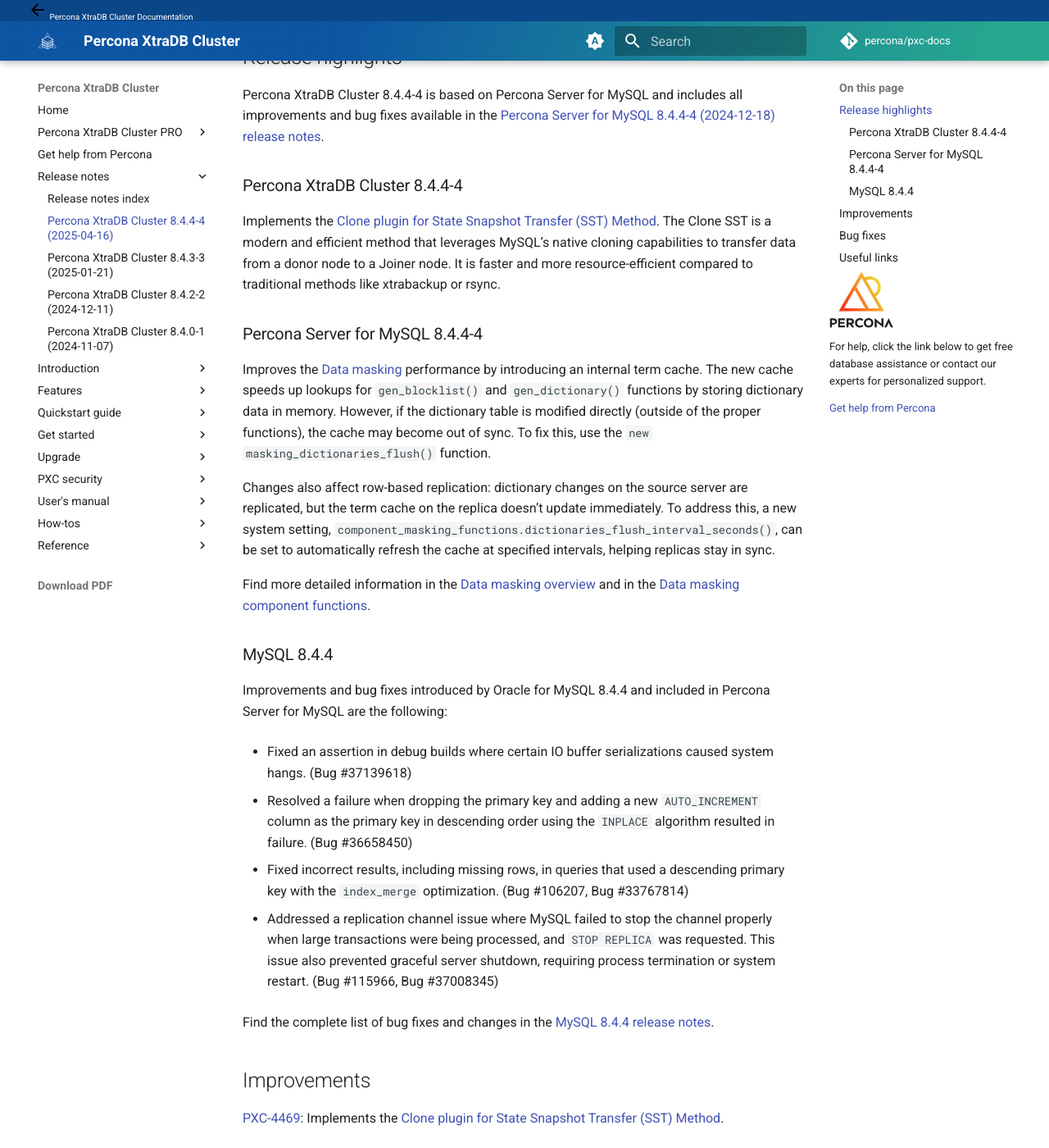
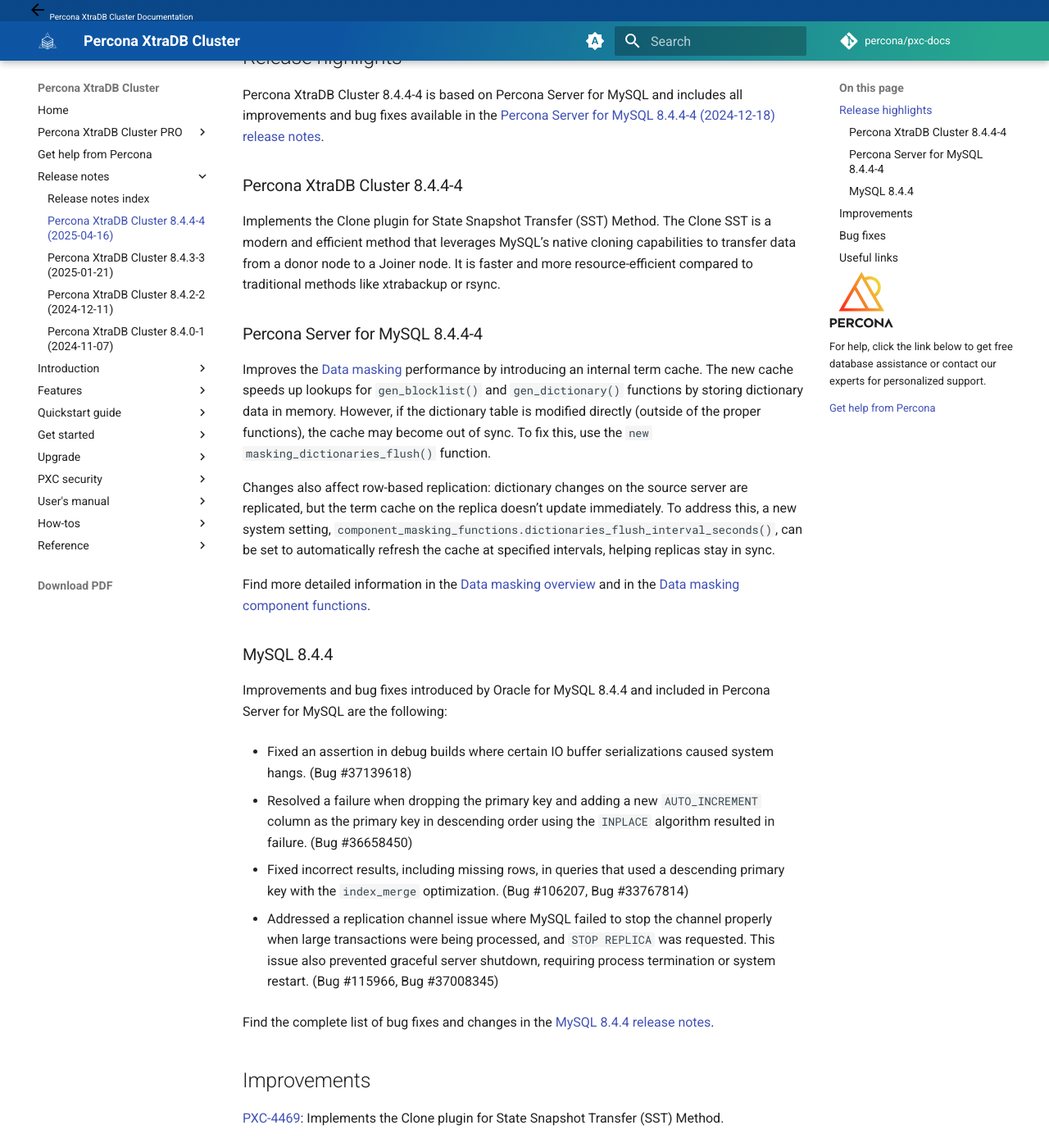
Before and after one commit to percona/pxc-docs, an MkDocs documentation site: the page built from docs/release-notes/8.4.4-4.md, in a window 1280 px wide and 1400 px high, scrolled down 338 px. Shown: the whole window at 82% size. Built offline with MkDocs 1.6.1 and Material for MkDocs 9.7.7, drawn with Linux system fonts in a browser that asks for light colours; nearby versions of some CDN libraries; comment, search, counter and statistics services are not loaded; the version menu is left out; some of the changed lines change nothing that is shown.

Commit message:
Update 8.4.4-4.md

```diff
--- a/docs/release-notes/8.4.4-4.md
+++ b/docs/release-notes/8.4.4-4.md
@@ -8,15 +8,15 @@
 
 ### Percona XtraDB Cluster 8.4.4-4
 
-Implements the [Clone plugin for State Snapshot Transfer (SST) Method](https://docs.percona.com/percona-xtradb-cluster/8.4/clone-sst.html). The Clone SST is a modern and efficient method that leverages MySQL's native cloning capabilities to transfer data from a donor node to a Joiner node. It is faster and more resource-efficient compared to traditional methods like xtrabackup or rsync.
+Implements the Clone plugin for State Snapshot Transfer (SST) Method. The Clone SST is a modern and efficient method that leverages MySQL's native cloning capabilities to transfer data from a donor node to a Joiner node. It is faster and more resource-efficient compared to traditional methods like xtrabackup or rsync.
 
 ### Percona Server for MySQL 8.4.4-4
 
-Improves the [Data masking](https://docs.percona.com/percona-server/8.4/data-masking-overview.md) performance by introducing an internal term cache. The new cache speeds up lookups for `gen_blocklist()` and `gen_dictionary()` functions by storing dictionary data in memory. However, if the dictionary table is modified directly (outside of the proper functions), the cache may become out of sync. To fix this, use the `new masking_dictionaries_flush()` function.
+Improves the [Data masking](https://docs.percona.com/percona-server/8.4/data-masking-overview.html) performance by introducing an internal term cache. The new cache speeds up lookups for `gen_blocklist()` and `gen_dictionary()` functions by storing dictionary data in memory. However, if the dictionary table is modified directly (outside of the proper functions), the cache may become out of sync. To fix this, use the `new masking_dictionaries_flush()` function.
 
 Changes also affect row-based replication: dictionary changes on the source server are replicated, but the term cache on the replica doesn’t update immediately. To address this, a new system setting, `component_masking_functions.dictionaries_flush_interval_seconds()`, can be set to automatically refresh the cache at specified intervals, helping replicas stay in sync.
 
-Find more detailed information in the [Data masking overview](https://docs.percona.com/percona-server/8.4/data-masking-overview.md) and in the [Data masking component functions](https://docs.percona.com/percona-server/8.4/data-masking-function-list.md).
+Find more detailed information in the [Data masking overview](https://docs.percona.com/percona-server/8.4/data-masking-overview.html) and in the [Data masking component functions](https://docs.percona.com/percona-server/8.4/data-masking-function-list.html).
 
 ### MySQL 8.4.4
 
@@ -34,7 +34,7 @@
 
 ## Improvements
 
-[PXC-4469](https://perconadev.atlassian.net/browse/PXC-4469): Implements the [Clone plugin for State Snapshot Transfer (SST) Method](https://docs.percona.com/percona-xtradb-cluster/8.4/clone-sst.html).
+[PXC-4469](https://perconadev.atlassian.net/browse/PXC-4469): Implements the Clone plugin for State Snapshot Transfer (SST) Method.
 
 ## Bug fixes
 
```
